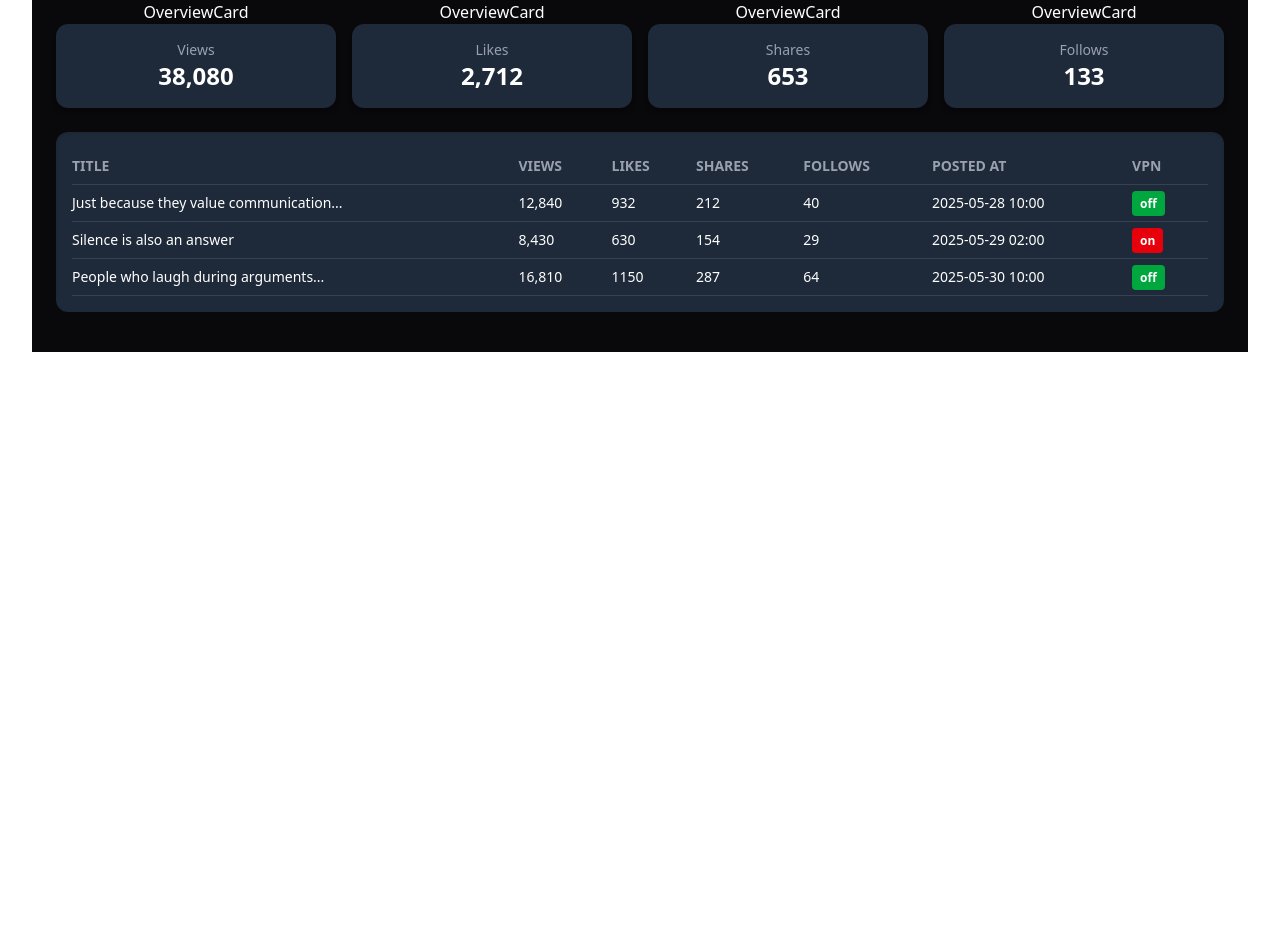
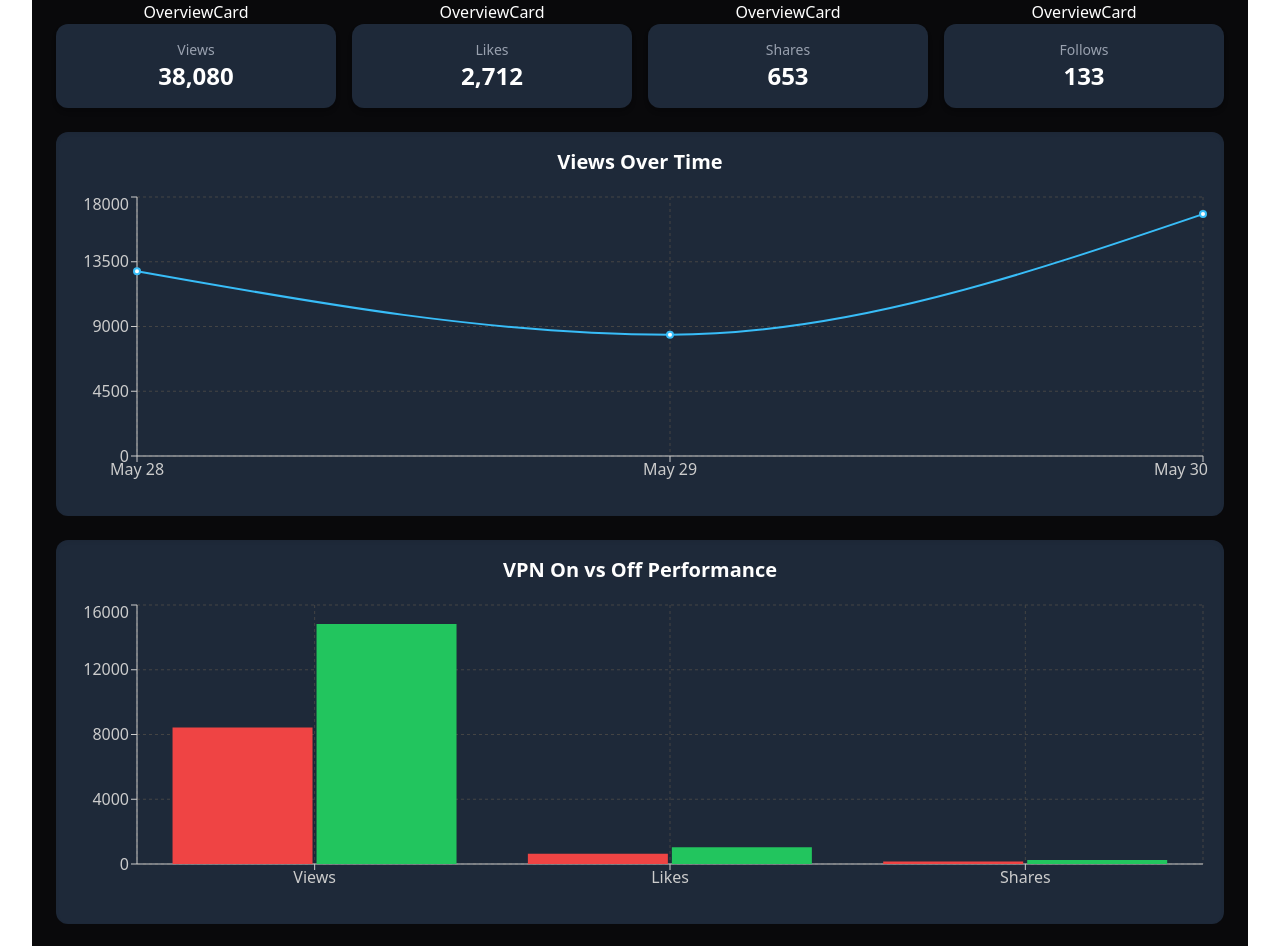
Before and after one commit to Ahildebr/signal-stack, a React (Vite) app: page / in a window 1280 px wide. Shown: the part 480-1426 px from the top of the page. Before the commit the page ends 864 px from the top, so only its background shows below. Built offline with nearby package versions, Linux system fonts and the light colour scheme.

Commit message:
adrian nag nag nag

```diff
--- a/src/components/Dashboard.jsx
+++ b/src/components/Dashboard.jsx
@@ -4,6 +4,9 @@ import PostsTable from "./PostsTable";
 import mockPosts from "../data/mockPosts";
 import OverviewCard from "./OverviewCard";
 import NewPostForm from "./NewPostForm";
+import VpnComparisonChart from "./vpmComparisonChart";
+import ViewsChart from "./ViewsChart";
+
 
 
 
@@ -38,7 +41,8 @@ function Dashboard() {
         <OverviewCard label="Shares" value={totals.shares.toLocaleString()} />
         <OverviewCard label="Follows" value={totals.followers.toLocaleString()} />
       </div>
-
+      <ViewsChart data={posts} />
+      <VpnComparisonChart posts={posts} />
       <PostsTable posts={posts} />
     </div>
   );
--- /dev/null
+++ b/src/components/ViewsChart.jsx
@@ -0,0 +1,38 @@
+import {
+  LineChart,
+  Line,
+  XAxis,
+  YAxis,
+  CartesianGrid,
+  Tooltip,
+  ResponsiveContainer,
+} from 'recharts';
+
+function ViewsChart({ data }) {
+  const formattedData = [...data]
+    .sort((a, b) => new Date(a.postedAt) - new Date(b.postedAt))
+    .map((post) => ({
+      name: new Date(post.postedAt).toLocaleDateString('en-US', {
+        month: 'short',
+        day: 'numeric',
+      }),
+      views: post.views,
+    }));
+
+  return (
+    <div className="bg-gray-800 p-4 rounded-xl shadow-inner h-96">
+      <h2 className="text-xl font-bold text-white mb-4">Views Over Time</h2>
+      <ResponsiveContainer width="100%" height="85%">
+        <LineChart data={formattedData}>
+          <CartesianGrid strokeDasharray="3 3" stroke="#444" />
+          <XAxis dataKey="name" stroke="#ccc" />
+          <YAxis stroke="#ccc" />
+          <Tooltip contentStyle={{ backgroundColor: "#333", border: "none" }} />
+          <Line type="monotone" dataKey="views" stroke="#38bdf8" strokeWidth={2} />
+        </LineChart>
+      </ResponsiveContainer>
+    </div>
+  );
+}
+
+export default ViewsChart;
--- /dev/null
+++ b/src/components/vpmComparisonChart.jsx
@@ -0,0 +1,59 @@
+import {
+  BarChart,
+  Bar,
+  XAxis,
+  YAxis,
+  Tooltip,
+  CartesianGrid,
+  ResponsiveContainer,
+} from 'recharts';
+
+function getAveragesByVPN(posts) {
+  const vpnOn = posts.filter(post => post.vpn === 'on');
+  const vpnOff = posts.filter(post => post.vpn === 'off');
+
+  function avg(arr, key) {
+    if (arr.length === 0) return 0;
+    return arr.reduce((sum, post) => sum + post[key], 0) / arr.length;
+  }
+
+  return [
+    {
+      metric: 'Views',
+      vpn_on: Math.round(avg(vpnOn, 'views')),
+      vpn_off: Math.round(avg(vpnOff, 'views')),
+    },
+    {
+      metric: 'Likes',
+      vpn_on: Math.round(avg(vpnOn, 'likes')),
+      vpn_off: Math.round(avg(vpnOff, 'likes')),
+    },
+    {
+      metric: 'Shares',
+      vpn_on: Math.round(avg(vpnOn, 'shares')),
+      vpn_off: Math.round(avg(vpnOff, 'shares')),
+    },
+  ];
+}
+
+function VpnComparisonChart({ posts }) {
+  const data = getAveragesByVPN(posts);
+
+  return (
+    <div className="bg-gray-800 p-4 rounded-xl shadow-inner h-96">
+      <h2 className="text-xl font-bold text-white mb-4">VPN On vs Off Performance</h2>
+      <ResponsiveContainer width="100%" height="85%">
+        <BarChart data={data}>
+          <CartesianGrid strokeDasharray="3 3" stroke="#444" />
+          <XAxis dataKey="metric" stroke="#ccc" />
+          <YAxis stroke="#ccc" />
+          <Tooltip contentStyle={{ backgroundColor: "#333", border: "none" }} />
+          <Bar dataKey="vpn_on" fill="#ef4444" name="VPN On" />
+          <Bar dataKey="vpn_off" fill="#22c55e" name="VPN Off" />
+        </BarChart>
+      </ResponsiveContainer>
+    </div>
+  );
+}
+
+export default VpnComparisonChart;
```
